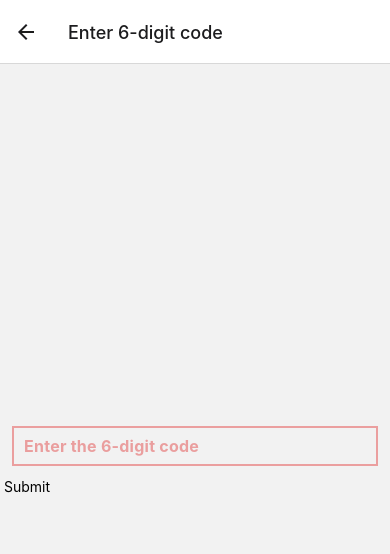
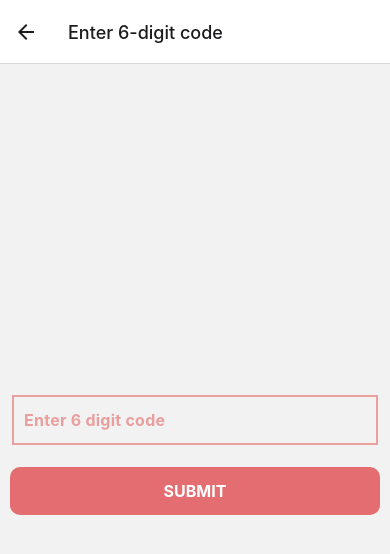
Before and after one commit to Craving-App/expo-mobile-mvp, a React Native app: screen /EnterEmailCode in a window 390 px wide. Shown: the top 554 px of the page. Built offline with nearby package versions, Linux system fonts and the light colour scheme.

Commit message:
create a reusable component for buttons and inputs

```diff
--- a/Screens/EnterEmail.js
+++ b/Screens/EnterEmail.js
@@ -1,6 +1,7 @@
 import React from "react";
-import { View, StyleSheet, TextInput } from "react-native";
-import Button from "../components/Button";
+import { Button, View, StyleSheet } from "react-native";
+import Input from "../components/Input";
+import FlatButton from "../components/Button";
 
 const EnterEmail = ({ navigation }) => {
     const [text, onChangeText] = React.useState(null);
@@ -9,14 +10,14 @@ const EnterEmail = ({ navigation }) => {
     };
     return (
         <View style={styles.view}>
-            <TextInput
-                style={styles.input}
+            <Input
+                maxLength={20}
                 onChangeText={onChangeText}
                 value={text}
                 placeholder="Enter a valid email"
                 keyboardType="email-address"
             />
-            <Button text="Submit" onPress={onPress} />
+            <FlatButton text="Submit" onPress={onPress} />
         </View>
     );
 };
--- a/Screens/EnterEmailCode.js
+++ b/Screens/EnterEmailCode.js
@@ -1,23 +1,24 @@
 import React from "react";
-import { View, StyleSheet, TextInput, Alert } from "react-native";
-import Button from "../components/Button";
+import { View, StyleSheet, Alert, Button } from "react-native";
+import Input from "../components/Input";
+import FlatButton from "../components/Button";
 
 const EnterEmailCode = ({ navigation }) => {
     const [text, onChangeText] = React.useState(null);
 
     const onPress = () => {
-        alert("pressed");
+        Alert.alert("pressed");
     };
     return (
         <View style={styles.view}>
-            <TextInput
-                style={styles.input}
+            <Input
+                placeholder="Enter 6 digit code"
+                keyboardType="numeric"
+                maxLength={6}
+                value={text}
                 onChangeText={onChangeText}
-                value={text}
-                placeholder="Enter the 6-digit code"
-                keyboardType="numeric"
             />
-            <Button text="Submit" onPress={onPress} />
+            <FlatButton text="Submit" onPress={onPress} />
         </View>
     );
 };
@@ -27,18 +28,6 @@ const styles = StyleSheet.create({
         flex: 1,
         justifyContent: "center",
     },
-    input: {
-        height: 40,
-        margin: 12,
-        borderColor: "rgba(222,33,33,0.4)",
-        borderWidth: 2,
-        padding: 10,
-        color: "rgba(222,33,33,0.4)",
-        fontSize: 16,
-        lineHeight: 21,
-        letterSpacing: 0.25,
-        fontWeight: "bold",
-    },
 });
 
 export default EnterEmailCode;
--- a/components/Button.js
+++ b/components/Button.js
@@ -1,38 +1,32 @@
 import React from "react";
-import {
-    Text,
-    View,
-    TouchableOpacity,
-    Dimensions,
-    StyleSheet,
-} from "react-native";
+import { StyleSheet, TouchableOpacity, Text, View } from "react-native";
 
-const width = Dimensions.get("window").width;
-
-const Button = ({ text, onPress }) => {
+const FlatButton = ({ text, onPress }) => {
+    const { button, buttonText } = styles;
     return (
         <TouchableOpacity onPress={onPress}>
-            <View styles={StyleSheet.btnContainerStyle}>
-                <Text styles={styles.btnTextStyle}> {text} </Text>
+            <View style={button}>
+                <Text style={buttonText}>{text}</Text>
             </View>
         </TouchableOpacity>
     );
 };
 
 const styles = StyleSheet.create({
-    btnContainerStyle: {
-        backgroundColor: "#3F51B5",
-        paddingVertical: 8,
-        width: width / 1.3,
-        borderRadius: 5,
+    button: {
+        borderRadius: 10,
+        paddingVertical: 14,
+        paddingHorizontal: 10,
+        margin: 10,
+        backgroundColor: "#e36d71",
     },
-    btnTextStyle: {
+    buttonText: {
         color: "#ffffff",
+        fontWeight: "bold",
+        textTransform: "uppercase",
         fontSize: 16,
-        textTransform: "uppercase",
         textAlign: "center",
-        fontFamily: "Quicksand-Medium",
     },
 });
 
-export default Button;
+export default FlatButton;
--- /dev/null
+++ b/components/Input.js
@@ -0,0 +1,46 @@
+import React from "react";
+import { TextInput, View, StyleSheet } from "react-native";
+
+const Input = ({
+    value,
+    onChangeText,
+    placeholder,
+    keyboardType,
+    maxLength,
+    multiline,
+    secureTextEntry,
+}) => {
+    const { inputStyle } = styles;
+    return (
+        <View>
+            <TextInput
+                placeholder={placeholder}
+                autoCorrect={false}
+                style={inputStyle}
+                value={value}
+                onChangeText={onChangeText}
+                keyboardType={keyboardType}
+                maxLength={maxLength}
+                multiline={multiline}
+                secureTextEntry={secureTextEntry}
+            />
+        </View>
+    );
+};
+
+const styles = StyleSheet.create({
+    inputStyle: {
+        height: 50,
+        margin: 12,
+        borderColor: "rgba(222,33,33,0.4)",
+        borderWidth: 2,
+        padding: 10,
+        color: "rgba(222,33,33,0.4)",
+        fontSize: 16,
+        lineHeight: 21,
+        letterSpacing: 0.25,
+        fontWeight: "bold",
+    },
+});
+
+export default Input;
```
